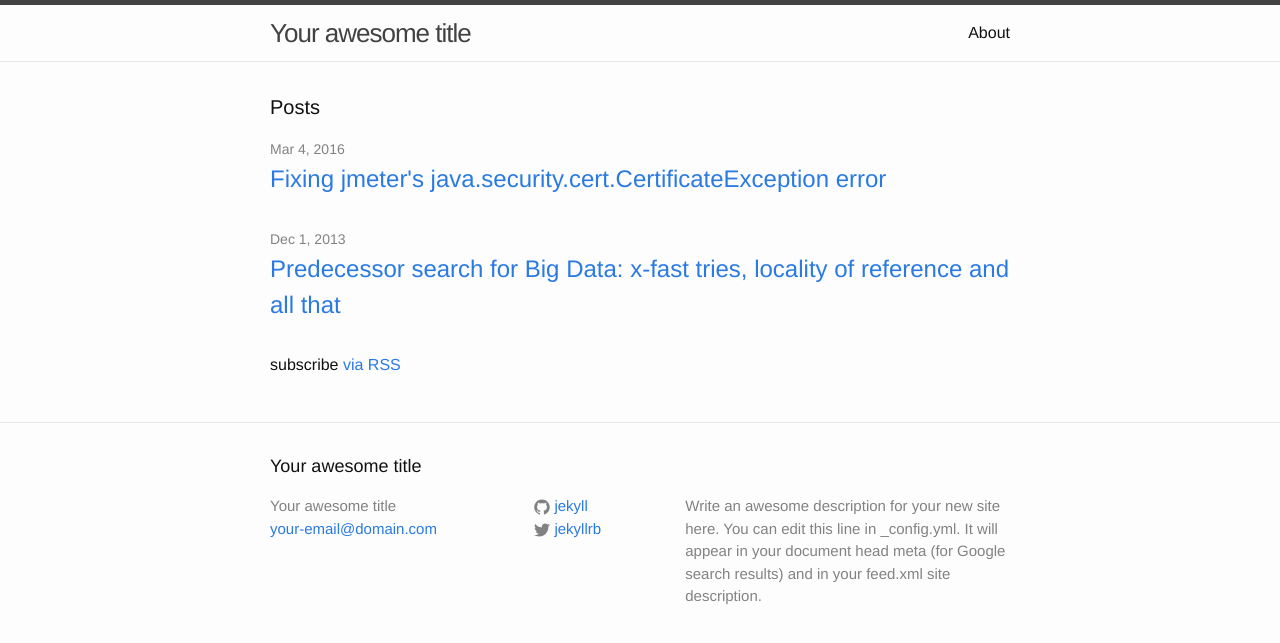
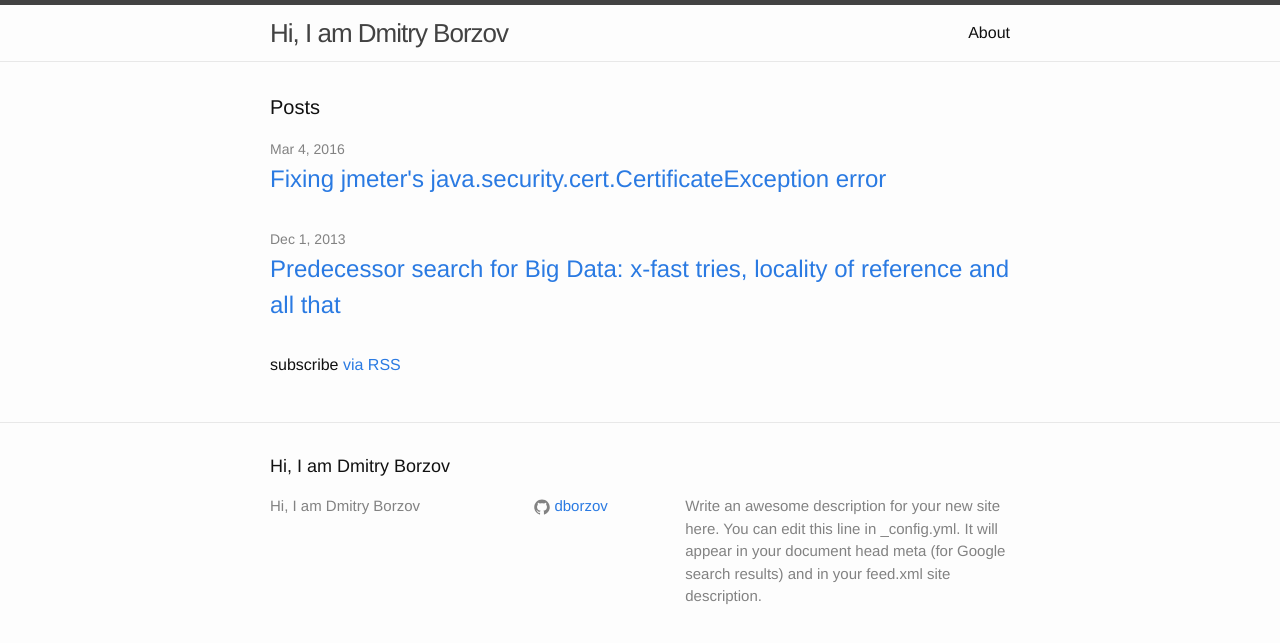
Before and after one commit to dborzov/hello-jekyll, a Jekyll site: the page built from index.html, in a window 1280 px wide. Shown: the top 643 px of the page. Built offline with Jekyll 4.4.1, drawn with Linux system fonts in a browser that asks for light colours.

Commit message:
Add minimal config

```diff
--- a/_config.yml
+++ b/_config.yml
@@ -6,16 +6,14 @@
 # 'jekyll serve'. If you change this file, please restart the server process.
 
 # Site settings
-title: Your awesome title
-email: your-email@domain.com
+title: Hi, I am Dmitry Borzov
 description: > # this means to ignore newlines until "baseurl:"
   Write an awesome description for your new site here. You can edit this
   line in _config.yml. It will appear in your document head meta (for
   Google search results) and in your feed.xml site description.
-baseurl: "" # the subpath of your site, e.g. /blog
-url: "http://yourdomain.com" # the base hostname & protocol for your site
-twitter_username: jekyllrb
-github_username:  jekyll
+baseurl: "/hello-jekyll" # the subpath of your site, e.g. /blog
+url: "https://borzov.ca/hello-jekyll" # the base hostname & protocol for your site
+github_username:  dborzov
 
 # Build settings
 markdown: kramdown
```
